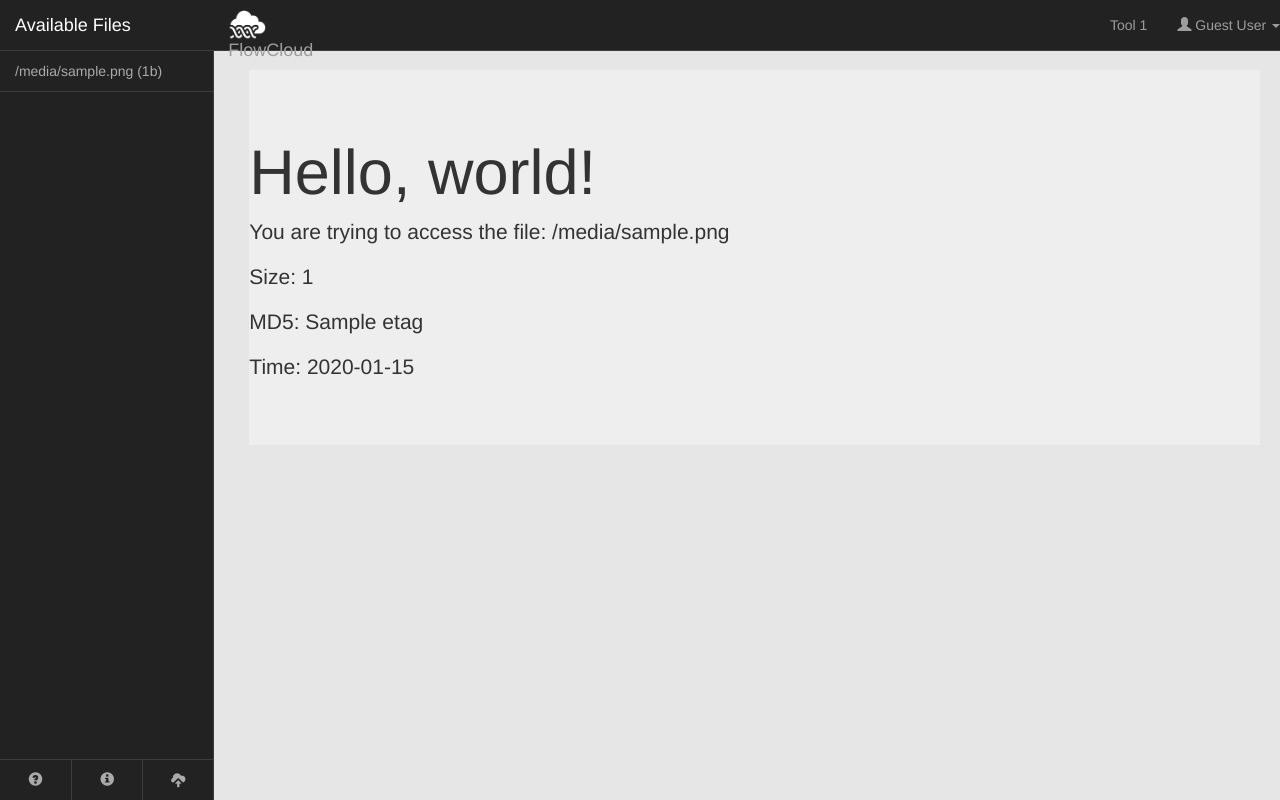
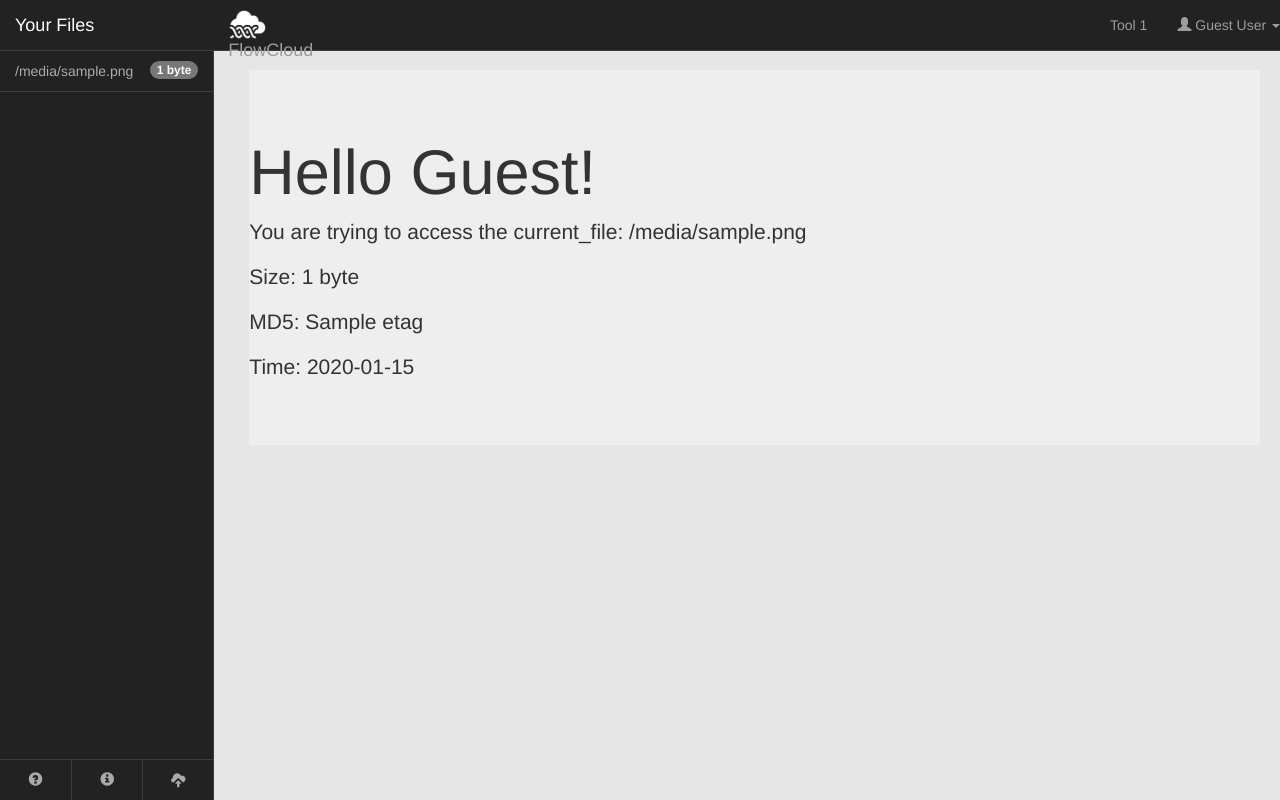
Before and after one commit to Keesaco/KeesaFlo, a Django app: template app/templates/app.html in a window 1280 px wide. Run offline with Django 3.2, Linux system fonts and the light colour scheme; the template is opened without the code that fills it: most values are stand-ins (such as "Sample title", 1, 10 or a date in 2020); some libraries are stand-ins or nearby versions.

Commit message:
Improved look and UX

```diff
--- a/app/templates/app.html
+++ b/app/templates/app.html
@@ -18,14 +18,18 @@
 	<div class="col-sm-2 sidebar-offcanvas" id="sidebar" role="navigation">
 		<nav class="navbar navbar-inverse navbar-default navbar-static-top" role="navigation">
 			<div class="navbar-header">
-				<a class="navbar-brand">Available Files</a>
+				<a class="navbar-brand">Your Files</a>
 			</div>
 		</nav>
 		<div class="navpanel">
 			<div class="list-group">
-				{% for file in files %}
-				<a href="{% url app %}{{file.filename}}" class="list-group-item">{{ file.filename }} ({{ file.st_size }}b)</a>
-				{% endfor %}
+				{% if files %}
+					{% for file in files %}
+					<a href="{% url app %}{{file.filename}}" class="list-group-item {% if file.filename == current_file.filename %}active{% endif %}">{{ file.filename }} <span class="badge">{{ file.st_size|filesizeformat }}</span></a>
+					{% endfor %}
+				{% else %}
+					<a href="{% url upload %}" class="list-group-item">No files - Click here to upload one</a>
+				{% endif %}
 			</div>
 		</div>
 		<ul class="nav nav-pills bottom-nav">
@@ -51,11 +55,11 @@
                         <span class="icon-bar"></span>
                     </button>
                 </div>
-				<a class="navbar-brand logo" href="#"><img src="/static/images/logo.png"> FlowCloud</a>
+				<a class="navbar-brand logo" href="{% url app %}"><img src="/static/images/logo.png"> FlowCloud</a>
 			</div>
 			<div class="nav-collapse navbar-collapse collapse">
 				<ul class="nav navbar-nav navbar-right">
-					<li><a href="#">Tool 1</a></li>
+					<li><a href="{% url app %}">Tool 1</a></li>
 					<li class="dropdown">
 						<a href="#" class="dropdown-toggle" data-toggle="dropdown"><span class="glyphicon glyphicon-user"></span> Guest User <b class="caret"></b></a>
 						<ul class="dropdown-menu">
@@ -70,11 +74,15 @@
 		</nav>
 		<div class="apppanel">
 			<div class="jumbotron">
-			  <h1>Hello, world!</h1>
-			  <p>You are trying to access the file: {{ file.filename }} </p>
-			  <p>Size: {{ file.st_size }} </p>
-			  <p>MD5: {{ file.etag }} </p>
-			  <p>Time: {{ file.st_ctime }} </p>
+				<h1>Hello Guest!</h1>
+				{% if current_file %}
+					<p>You are trying to access the current_file: {{ current_file.filename }} </p>
+					<p>Size: {{ current_file.st_size|filesizeformat }} </p>
+					<p>MD5: {{ current_file.etag }} </p>
+					<p>Time: {{ current_file.st_ctime }} </p>
+				{% else %}
+					Select a file in the sidebar.
+				{% endif %}
 			</div>
 		</div>
 	</div>
--- a/app/views.py
+++ b/app/views.py
@@ -21,7 +21,7 @@ def app(request, file=None):
     for temp_file in lst:
         temp_file.filename = temp_file.filename.rpartition('/')[2]
         if temp_file.filename == file :  file_info = temp_file
-    return render(request, 'app.html', { 'files' : lst , 'file' : file_info})#{'files' : [{'filename' : 'hello', 'st_size' : '12' }]})#ds.list('/') })
+    return render(request, 'app.html', { 'files' : lst , 'current_file' : file_info})#{'files' : [{'filename' : 'hello', 'st_size' : '12' }]})#ds.list('/') })
 
 def settings(request):
 	return render(request, 'settings.html')
```
